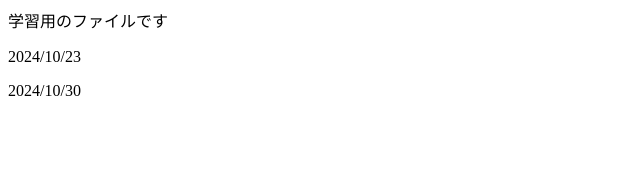
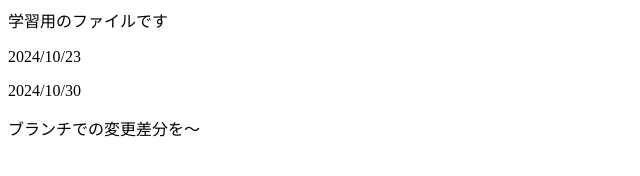
Before and after one commit to nenesatou/20241023, a plain HTML site: page index.html in a window 1280 px wide. Shown: the whole page, without its empty margins (0-640 px from the left). Drawn offline with Linux system fonts and the light colour scheme.

Commit message:
ブランチでの変更差分

```diff
--- a/index.html
+++ b/index.html
@@ -7,4 +7,5 @@
     <p>学習用のファイルです</p>
     <p>2024/10/23</p>
     <p>2024/10/30</p>
+    <p> ブランチでの変更差分を～</p>
 </html>
```
